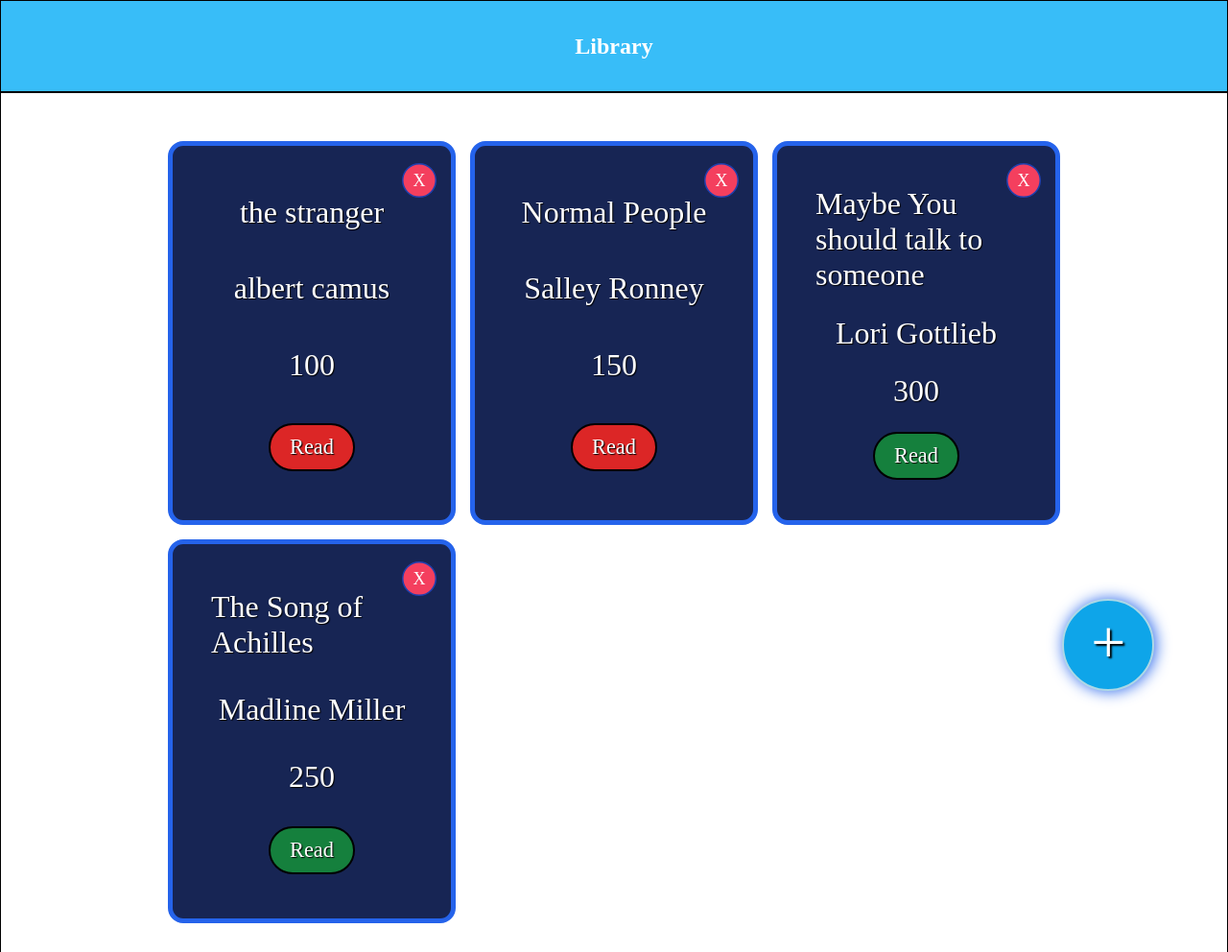
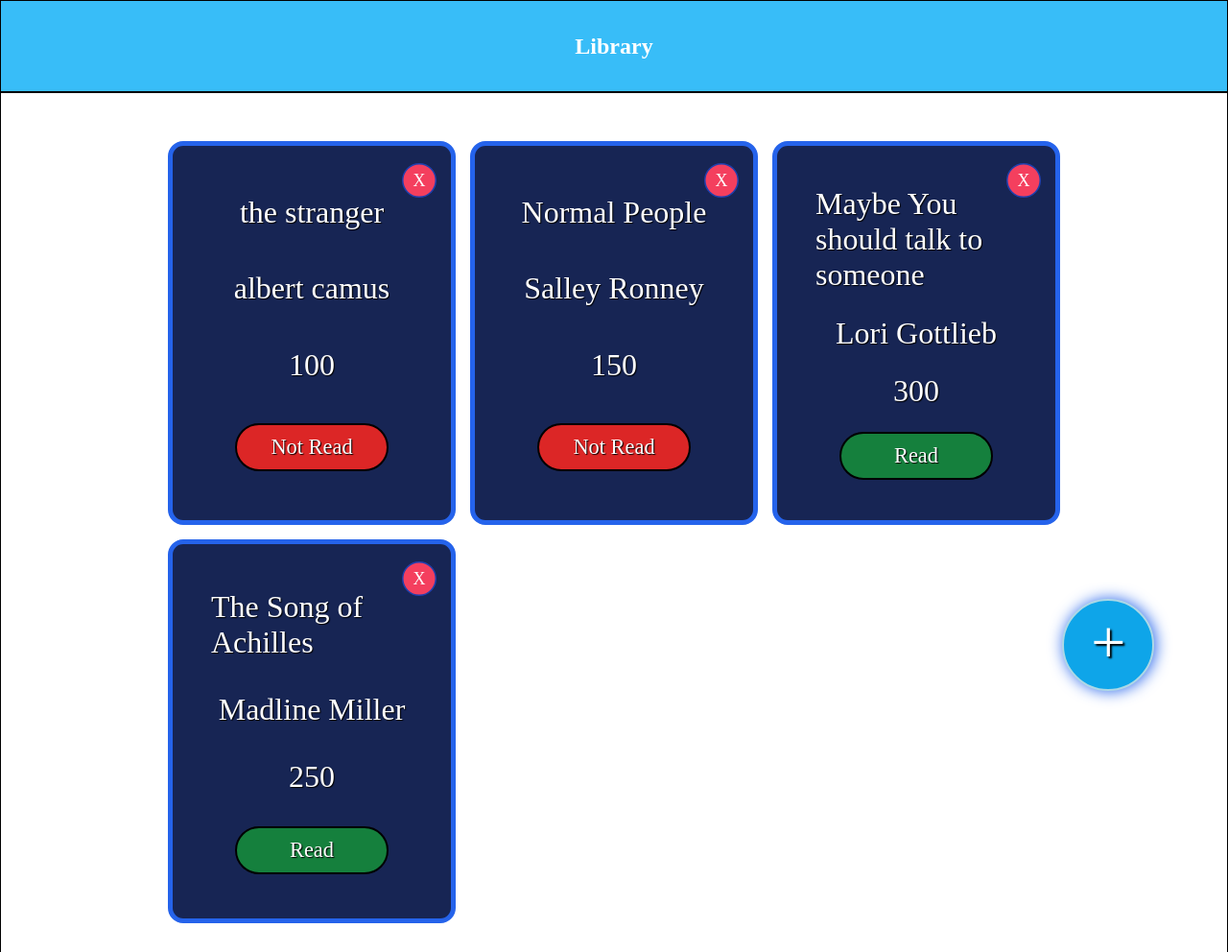
Before and after one commit to Mokhtar25/library, a plain HTML site: page index.html in a window 1280 px wide. Shown: the whole page at 96% size. Drawn offline with Linux system fonts and the light colour scheme.

Commit message:
adding not read text

```diff
--- a/library.js
+++ b/library.js
@@ -58,6 +58,7 @@ for (book of mylibrary){
     checked_div.classList.add('card_checked');
     checked_div.innerText = 'Read'
     if (book.read === false){
+        checked_div.innerText = 'Not Read'
         checked_div.classList.add('card_checked_not');
     }
     container.appendChild(checked_div);
@@ -129,11 +130,8 @@ const cards_ = document.querySelectorAll('.main .card')
 cards_.forEach((e)=>{
         let data =  e.querySelector('.close');
     data.addEventListener('click', ()=>{
-        console.log('clicked', e.textContent)
         let title   = e.firstChild.textContent
-        console.log(title);
          let index = mylibrary.findIndex((elm)=> elm.title == title)
-         console.log(index);
         if (index !== -1){
             mylibrary.splice(index, 1);
         }
@@ -142,13 +140,13 @@ cards_.forEach((e)=>{
     let read_btn = e.querySelector('.card_checked');
     read_btn.addEventListener('click', ()=>{
         let book = e.firstChild.textContent;
-        console.log("click")
         let index_r = mylibrary.findIndex((el) => el.title == book);
         if (index_r !== -1){
             if (mylibrary[index_r].read === true){
                 mylibrary[index_r].read = false;
                 e.classList.add('card_checked_not');
             }
+
             else{
                 mylibrary[index_r].read = true;
                 e.classList.remove('card_checked_not');
--- a/style.css
+++ b/style.css
@@ -179,7 +179,11 @@ input{
 
 .card_checked{
     border: 2px solid black;
+    width: 10rem;
     border-radius: 2rem;
+    display: flex;
+    align-items: center;
+    justify-content: center;
     background-color: #15803d;
     font-size: 1.4rem;
     padding: 10px 20px;
```
